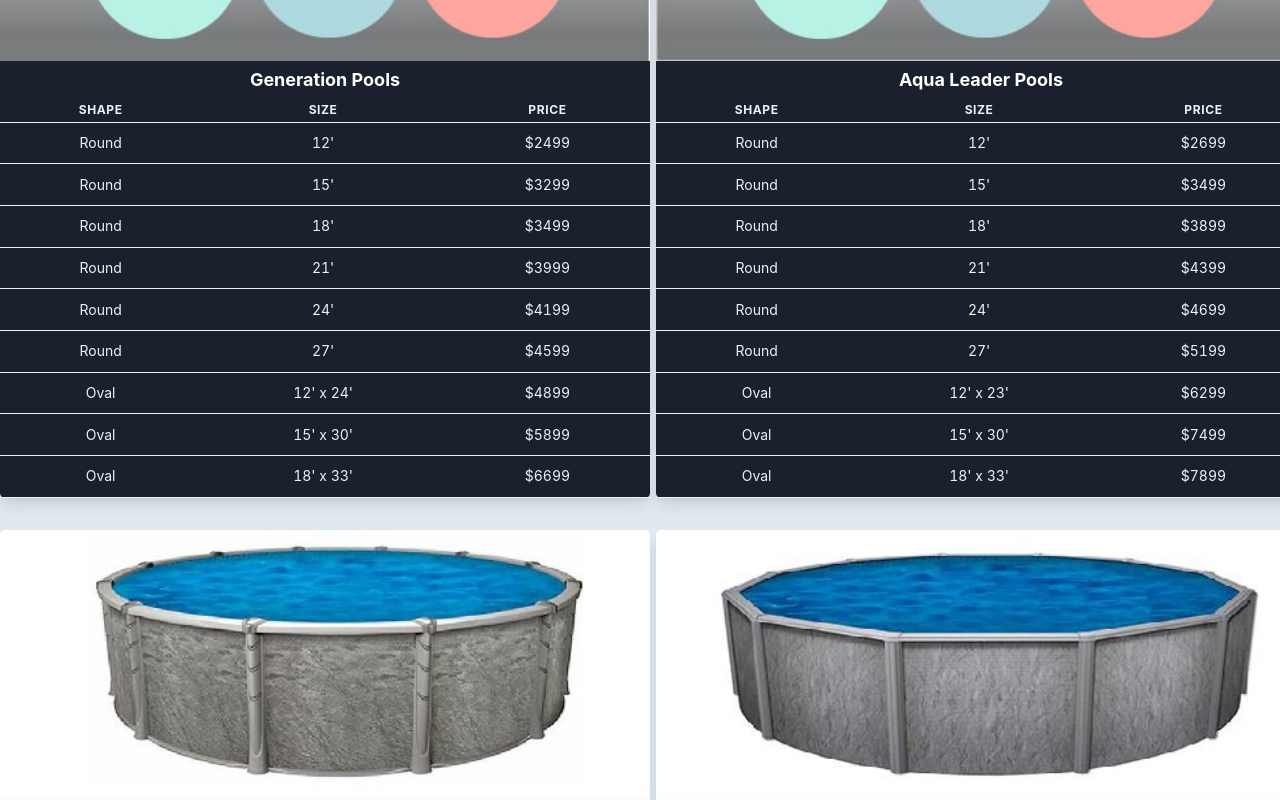
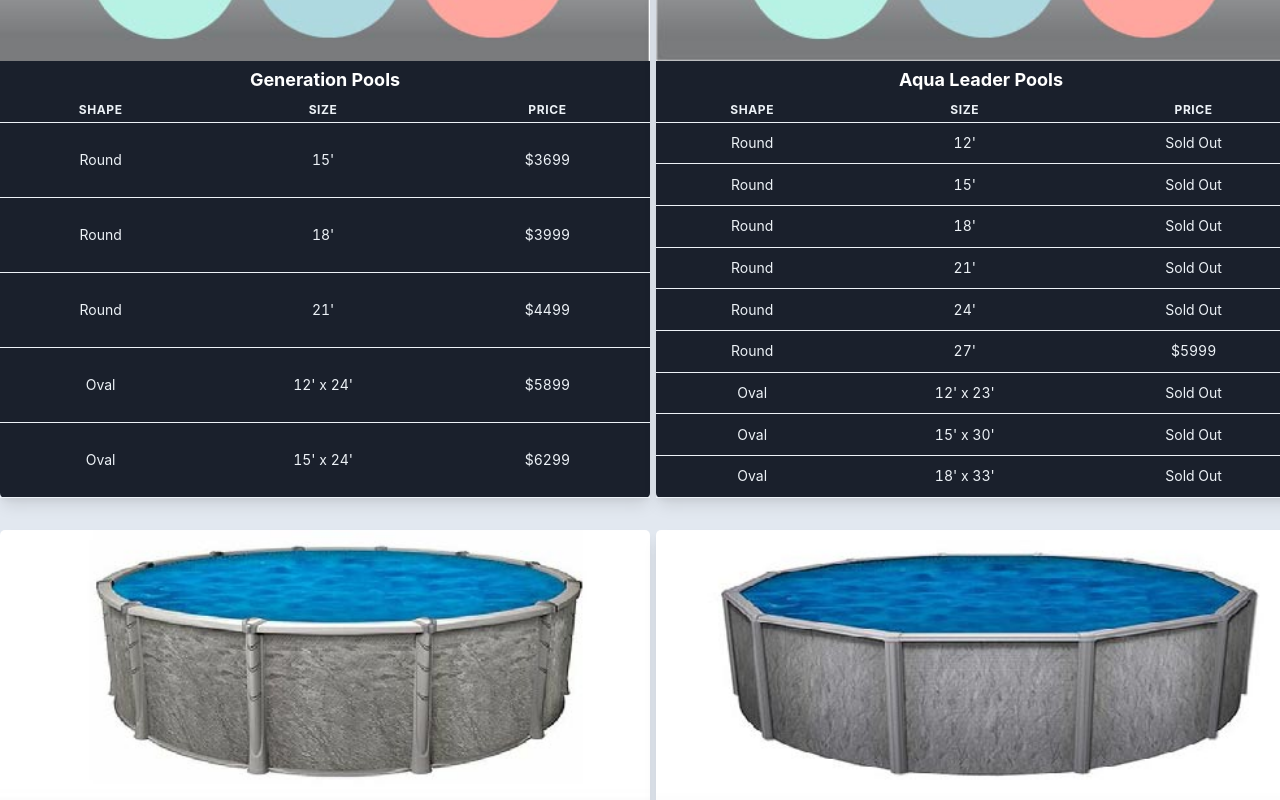
Before and after one commit to jm1200/abovegroundpools, a Next.js app: page / in a window 1280 px wide. Shown: the part 820-1620 px from the top of the page. Built offline with nearby package versions, Linux system fonts and the light colour scheme.

Commit message:
updated pricing for Apr2 2022

```diff
--- a/src/data/content.ts
+++ b/src/data/content.ts
@@ -46,15 +46,16 @@
       cardImgAltText: "Atlantic Above Ground Pool",
       manufacturer: "Generation",
       pools: [
-        { shape: "Round", size: " 12'", price: "$2499" },
-        { shape: "Round", size: " 15'", price: "$3299" },
-        { shape: "Round", size: " 18'", price: "$3499" },
-        { shape: "Round", size: " 21'", price: "$3999" },
-        { shape: "Round", size: " 24'", price: "$4199" },
-        { shape: "Round", size: " 27'", price: "$4599" },
-        { shape: "Oval", size: " 12' x 24'", price: "$4899" },
-        { shape: "Oval", size: " 15' x 30'", price: "$5899" },
-        { shape: "Oval", size: " 18' x 33'", price: "$6699" },
+        // { shape: "Round", size: " 12'", price: "Sold Out" },
+        { shape: "Round", size: " 15'", price: "$3699" },
+        { shape: "Round", size: " 18'", price: "$3999" },
+        { shape: "Round", size: " 21'", price: "$4499" },
+        // { shape: "Round", size: " 24'", price: "Sold Out" },
+        // { shape: "Round", size: " 27'", price: "Sold Out" },
+        { shape: "Oval", size: " 12' x 24'", price: "$5899" },
+        { shape: "Oval", size: " 15' x 24'", price: "$6299" },
+        // { shape: "Oval", size: " 15' x 30'", price: "Sold Out" },
+        // { shape: "Oval", size: " 18' x 33'", price: "Sold Out" },
       ],
     },
     aquaLeader: {
@@ -62,15 +63,15 @@
       cardImgAltText: "Aqual Leader Above Ground Pool",
       manufacturer: "Aqua Leader",
       pools: [
-        { shape: "Round", size: " 12'", price: "$2699" },
-        { shape: "Round", size: " 15'", price: "$3499" },
-        { shape: "Round", size: " 18'", price: "$3899" },
-        { shape: "Round", size: " 21'", price: "$4399" },
-        { shape: "Round", size: " 24'", price: "$4699" },
-        { shape: "Round", size: " 27'", price: "$5199" },
-        { shape: "Oval", size: " 12' x 23'", price: "$6299" },
-        { shape: "Oval", size: " 15' x 30'", price: "$7499" },
-        { shape: "Oval", size: " 18' x 33'", price: "$7899" },
+        { shape: "Round", size: " 12'", price: "Sold Out" },
+        { shape: "Round", size: " 15'", price: "Sold Out" },
+        { shape: "Round", size: " 18'", price: "Sold Out" },
+        { shape: "Round", size: " 21'", price: "Sold Out" },
+        { shape: "Round", size: " 24'", price: "Sold Out" },
+        { shape: "Round", size: " 27'", price: "$5999" },
+        { shape: "Oval", size: " 12' x 23'", price: "Sold Out" },
+        { shape: "Oval", size: " 15' x 30'", price: "Sold Out" },
+        { shape: "Oval", size: " 18' x 33'", price: "Sold Out" },
       ],
     },
     tivoli: {
@@ -78,12 +79,12 @@
       cardImgAltText: "Tivoli Above Ground Pool",
       manufacturer: "Tivoli",
       pools: [
-        { shape: "Round", size: " 15'", price: "$3199" },
-        { shape: "Round", size: " 18'", price: "$3499" },
-        { shape: "Round", size: " 21'", price: "$3899" },
-        { shape: "Round", size: " 24'", price: "$4099" },
-        { shape: "Oval", size: " 12' x 24'", price: "$5399" },
-        { shape: "Oval", size: " 15' x 30'", price: "$6299" },
+        { shape: "Round", size: " 15'", price: "Sold Out" },
+        { shape: "Round", size: " 18'", price: "Sold Out" },
+        { shape: "Round", size: " 21'", price: "$4999" },
+        { shape: "Round", size: " 24'", price: "$5399" },
+        { shape: "Oval", size: " 12' x 24'", price: "Sold Out" },
+        { shape: "Oval", size: " 15' x 30'", price: "Sold Out" },
       ],
     },
     southPort: {
@@ -103,12 +104,12 @@
       cardImgAltText: "Sovana Above Ground Pool",
       manufacturer: "Sovana",
       pools: [
-        { shape: "Round", size: " 15'", price: "Sold Out" },
-        { shape: "Round", size: " 18'", price: "Sold Out" },
-        { shape: "Round", size: " 21'", price: "Sold Out" },
-        { shape: "Round", size: " 24'", price: "Sold Out" },
-        { shape: "Oval", size: " 12' x 23'", price: "Sold Out" },
-        { shape: "Oval", size: " 15' x 30'", price: "Sold Out" },
+        { shape: "Round", size: " 15'", price: "$3999" },
+        { shape: "Round", size: " 18'", price: "$4499" },
+        { shape: "Round", size: " 21'", price: "$4799" },
+        { shape: "Round", size: " 24'", price: "$4999" },
+        { shape: "Oval", size: " 12' x 23'", price: "$6299" },
+        { shape: "Oval", size: " 15' x 30'", price: "$7499" },
       ],
     },
   },
```
